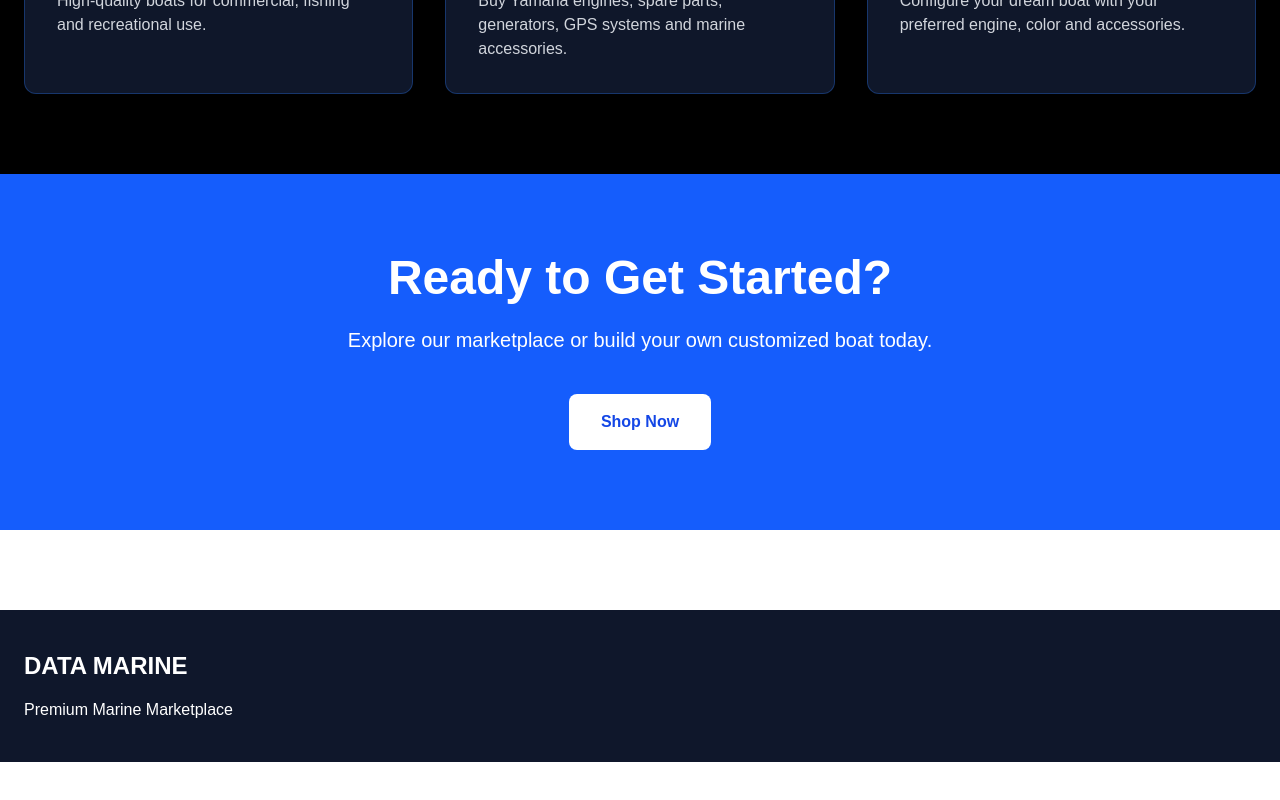
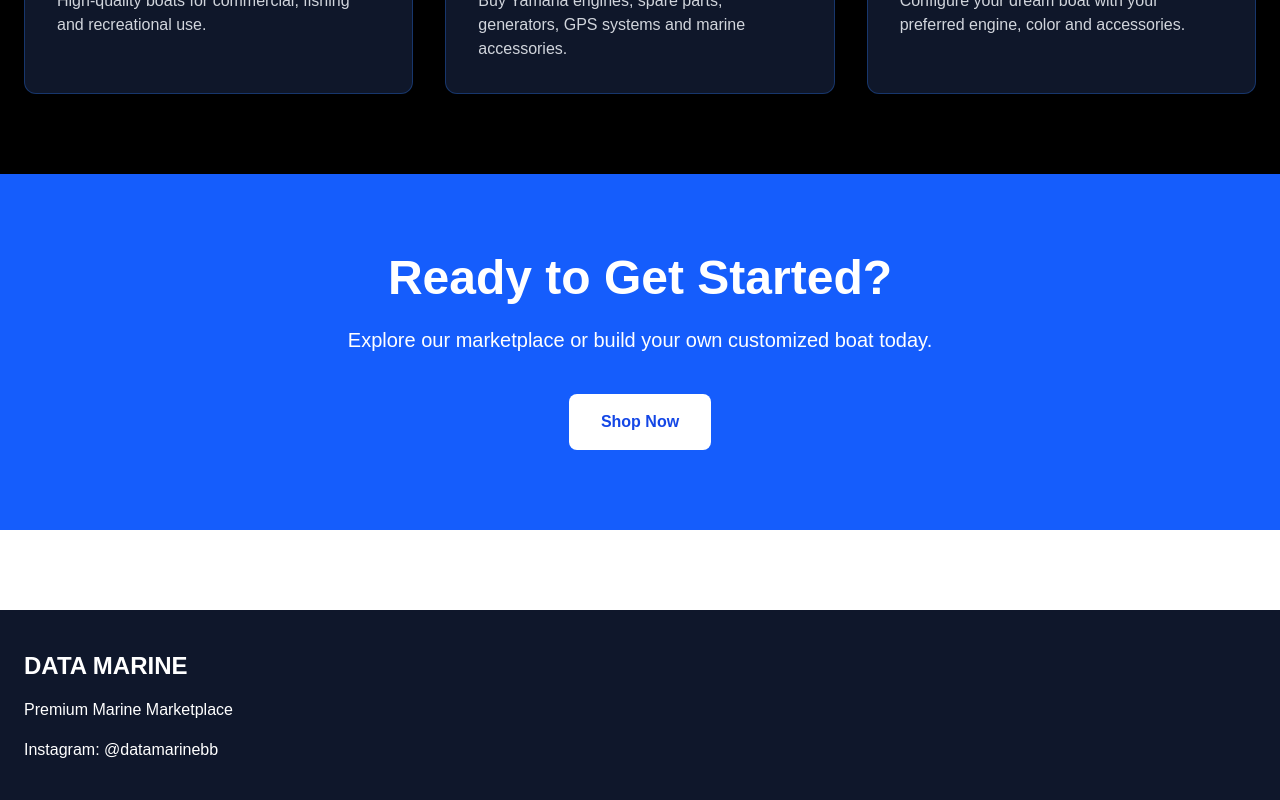
Before and after one commit to Tjoshuaa/datamarine, a Next.js app: page / in a window 1280 px wide. Shown: the part 1859-2659 px from the top of the page. Before the commit the page ends 2621 px from the top, so only its background shows below. Built offline with nearby package versions, Linux system fonts and the light colour scheme; no server answers; the database is empty.

Commit message:
Update Footer.tsx

```diff
--- a/components/Footer.tsx
+++ b/components/Footer.tsx
@@ -12,6 +12,15 @@ export default function Footer() {
           Premium Marine Marketplace
         </p>
 
+        <a
+          href="https://www.instagram.com/datamarinebb/"
+          target="_blank"
+          rel="noopener noreferrer"
+          className="inline-block mt-4 hover:underline"
+        >
+          Instagram: @datamarinebb
+        </a>
+
       </div>
 
     </footer>
```
